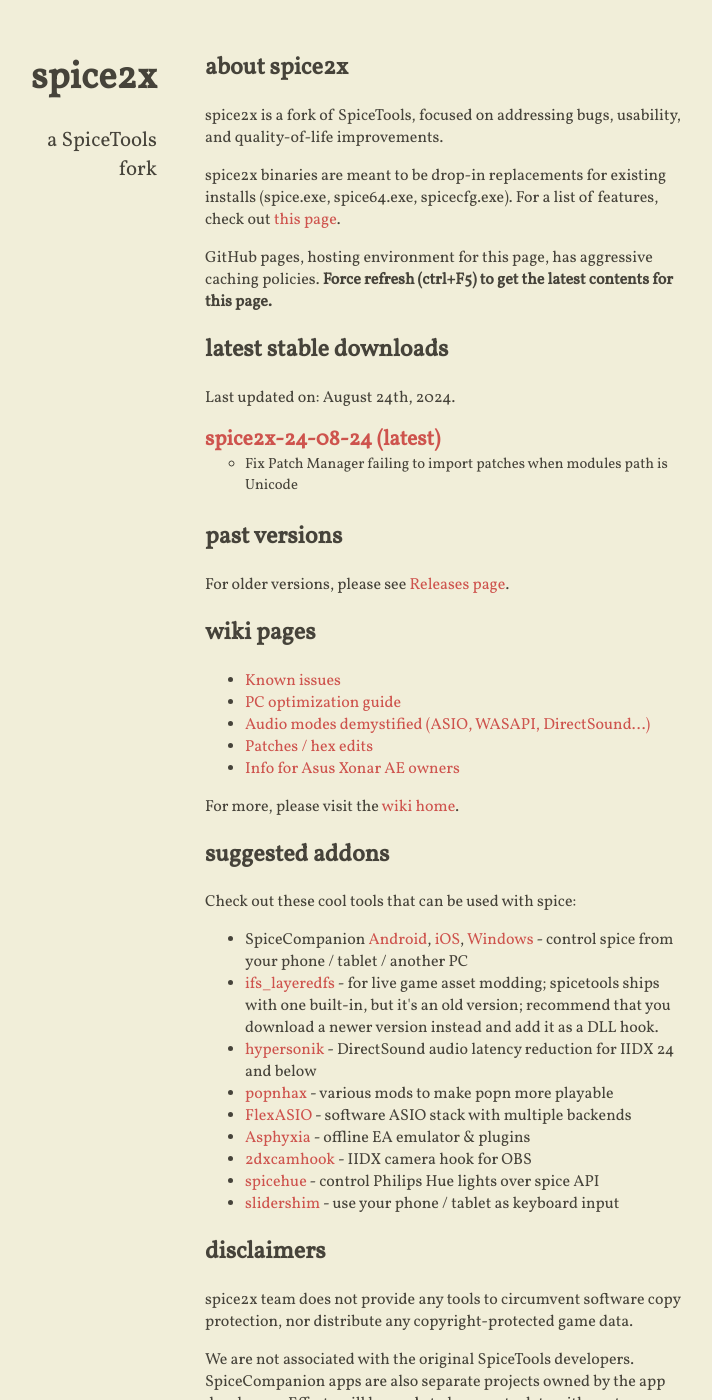
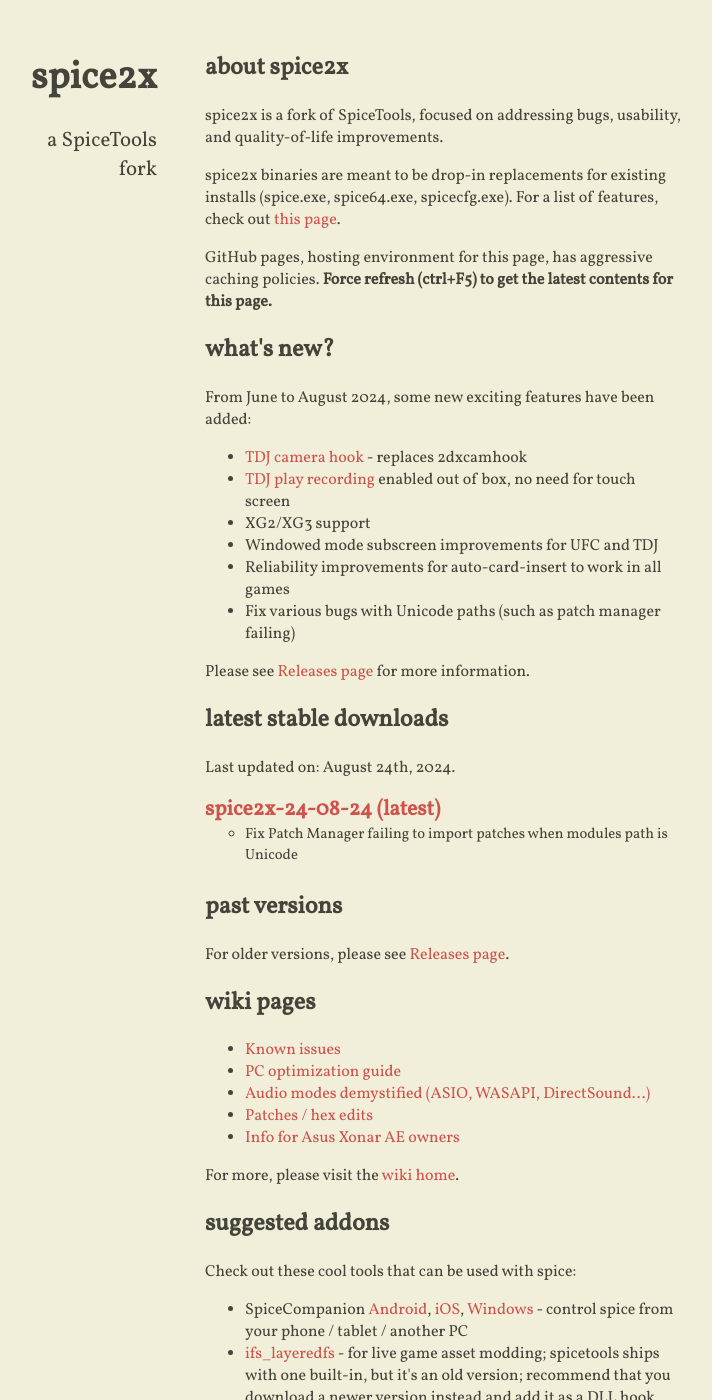
Before and after one commit to spice2x/spice2x.github.io, a Jekyll site: the page built from docs/index.html, in a window 1280 px wide and 1400 px high. Shown: the whole window, without its empty margins (299-1011 px from the left). Built offline with Jekyll 4.4.1, drawn with Linux system fonts in a browser that asks for light colours; nearby versions of some CDN libraries.

Commit message:
what's new

```diff
--- a/docs/_includes/content.html
+++ b/docs/_includes/content.html
@@ -8,6 +8,21 @@
 <p>GitHub pages, hosting environment for this page, has aggressive caching policies.
 <strong>Force refresh (ctrl+F5) to get the latest contents for this page.
 </strong></p>
+
+<h2>what's new?</h2>
+
+<p>From June to August 2024, some new exciting features have been added:</p>
+
+<ul>
+  <li><a href="https://github.com/spice2x/spice2x.github.io/wiki/IIDX-TDJ-Camera-Hook-and-Play-Recording">TDJ camera hook</a> - replaces 2dxcamhook</li>
+  <li><a href="https://github.com/spice2x/spice2x.github.io/wiki/IIDX-TDJ-Camera-Hook-and-Play-Recording">TDJ play recording</a> enabled out of box, no need for touch screen</li>
+  <li>XG2/XG3 support</li>
+  <li>Windowed mode subscreen improvements for UFC and TDJ</li>
+  <li>Reliability improvements for auto-card-insert to work in all games</li>
+  <li>Fix various bugs with Unicode paths (such as patch manager failing)</li>
+</ul>
+
+Please see <a href="https://github.com/spice2x/spice2x.github.io/releases">Releases page</a> for more information.
 
 <!-- <h2>beta downloads</h2>
 
@@ -99,9 +114,6 @@
     <a href="https://asphyxia-core.github.io/">Asphyxia</a> - offline EA emulator & plugins
   </li>
   <li>
-    <a href="https://github.com/aixxe/2dxcamhook">2dxcamhook</a> - IIDX camera hook for OBS
-  </li>
-  <li>
     <a href="https://github.com/kinetic-flow/spicehue">spicehue</a> - control Philips Hue lights over spice API
   </li>
   <li>
```
